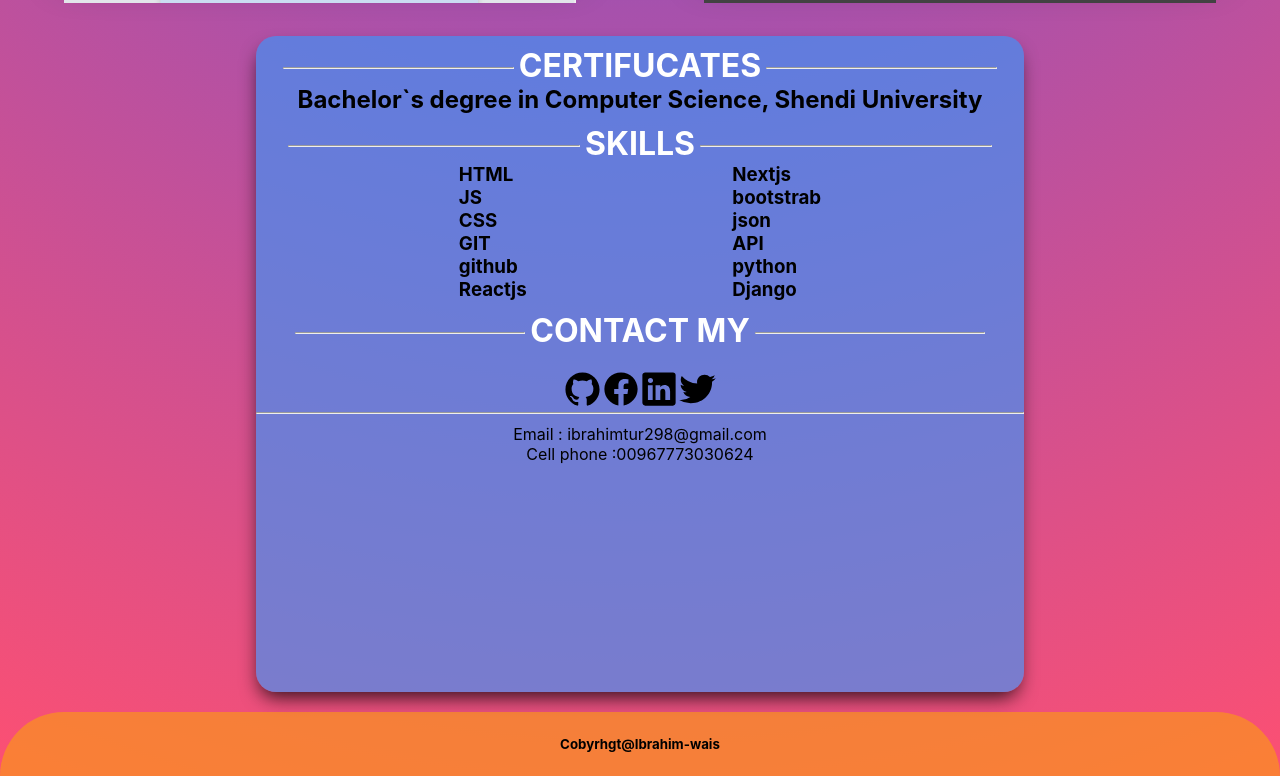
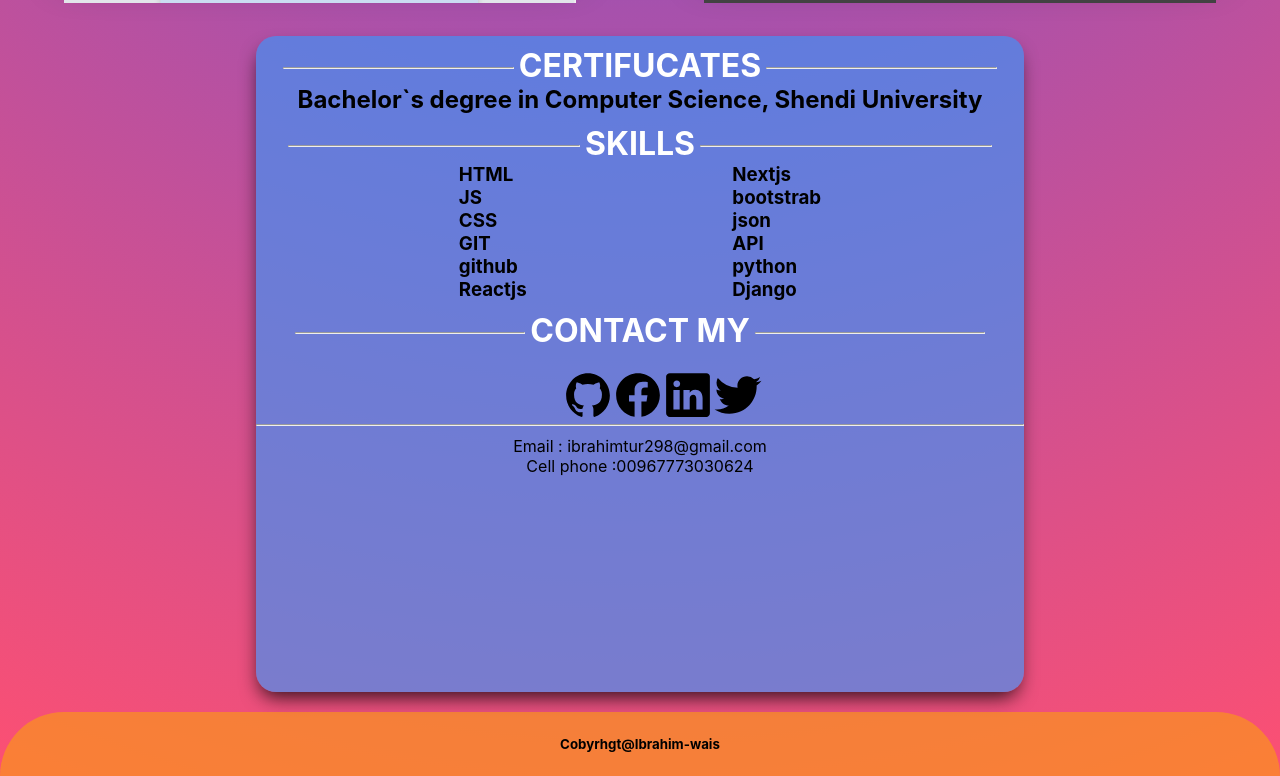
Before and after one commit to Ibrahim-wais-22/my-cv-frontend, a Next.js app: page / in a window 1280 px wide. Shown: the part 2215-2991 px from the top of the page. Built offline with nearby package versions, Linux system fonts and the light colour scheme.

Commit message:
add Images tag

```diff
--- a/components/contactUs.jsx
+++ b/components/contactUs.jsx
@@ -1,3 +1,4 @@
+import Image from 'next/image'
 function ContactUs() {
     return (
         <div className="contactUs">
@@ -38,10 +39,42 @@ function ContactUs() {
             <div className="logos">
 
 
-                <a href="https://github.com/Ibrahim-wais-22"><img src="/logo-github.svg" alt="" className="imgContact"/></a>
-                <a href="https://www.facebook.com/ibrahim.wais.1401"><img src="/logo-facebook.svg" alt=""  className="imgContact"/></a>
-                <a href=""><img src="/logo-linkedin.svg" alt=""  className="imgContact"/></a>
-                <a href="https://twitter.com/Ibrahimibra22"><img src="/logo-twitter.svg" alt="" className="imgContact" /></a>
+                <a href="https://github.com/Ibrahim-wais-22">
+                <Image
+                    src="/logo-github.svg"
+                    alt="Landscape picture"
+                    width={50}
+                    height={50}
+                />
+                    {/* <img src="/logo-github.svg" alt="" className="imgContact"/> */}
+                    </a>
+                <a href="https://www.facebook.com/ibrahim.wais.1401">
+                <Image
+                    src="/logo-facebook.svg"
+                    alt="Landscape picture"
+                    width={50}
+                    height={50}
+                />
+                    {/* <img src="/logo-facebook.svg" alt=""  className="imgContact"/> */}
+                    </a>
+                <a href="">
+                <Image
+                    src="/logo-linkedin.svg"
+                    alt="Landscape picture"
+                    width={50}
+                    height={50}
+                />
+                    {/* <img src="/logo-linkedin.svg" alt=""  className="imgContact"/> */}
+                    </a>
+                <a href="https://twitter.com/Ibrahimibra22">
+                <Image
+                    src="/logo-twitter.svg"
+                    alt="Landscape picture"
+                    width={50}
+                    height={50}
+                />
+                    {/* <img src="/logo-twitter.svg" alt="" className="imgContact" /> */}
+                    </a>
                 {/* <a href=""><img src="logo-instagram.svg" alt=""  className="imgContact"/></a> */}
             </div>
 
```
Also changed, not shown: .eslintrc.json.
